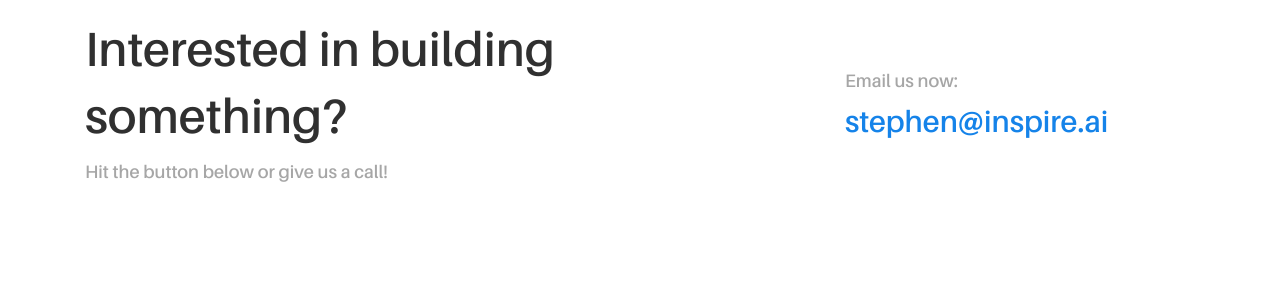
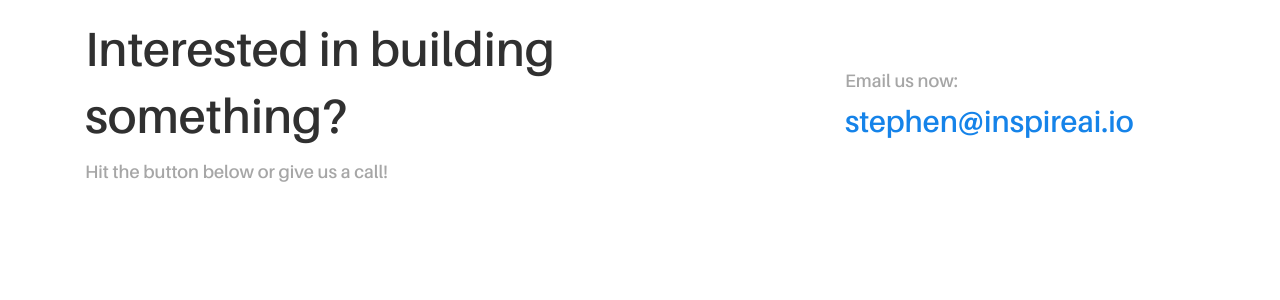
Before and after one commit to stephenjhsu/stephenjhsu.github.io, a Jekyll site: the page built from downloads.html, in a window 1280 px wide and 900 px high, scrolled down 887 px. Shown: the part 157-457 px from the top of the window. Built offline with Jekyll 4.4.1, drawn with Linux system fonts in a browser that asks for light colours; some web fonts are replaced.

Commit message:
email fixes

```diff
--- a/about.html
+++ b/about.html
@@ -160,7 +160,7 @@ permalink: /about
             <div class="col-12 col-lg-4">
                 <div class="cta-content mb-80">
                     <div class="call-now-btn">
-                        <a href="#"><span>Email us now:</span> stephen@inspire.ai </a>
+                        <a href="mailto: stephen@inspireai.io"><span>Email us now:</span> stephen@inspireai.io</a>
                     </div>
                 </div>
             </div>
--- a/downloads.html
+++ b/downloads.html
@@ -113,7 +113,7 @@ permalink: /downloads
             <div class="col-12 col-lg-4">
                 <div class="cta-content mb-80">
                     <div class="call-now-btn">
-                        <a href="#"><span>Email us now:</span> stephen@inspire.ai </a>
+                        <a href="mailto: stephen@inspireai.io"><span>Email us now:</span> stephen@inspireai.io </a>
                     </div>
                 </div>
             </div>
```
Also changed, not shown: 3 other files.
